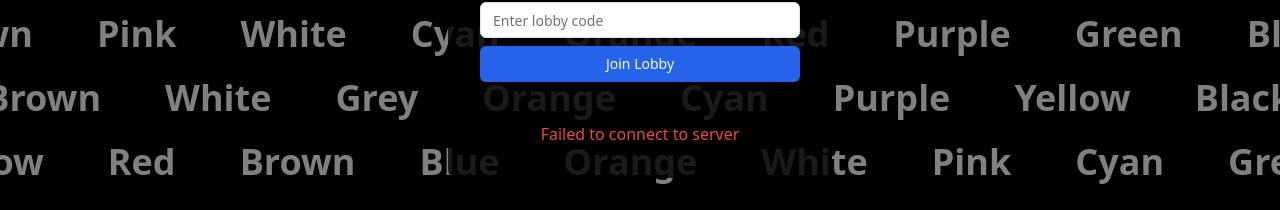
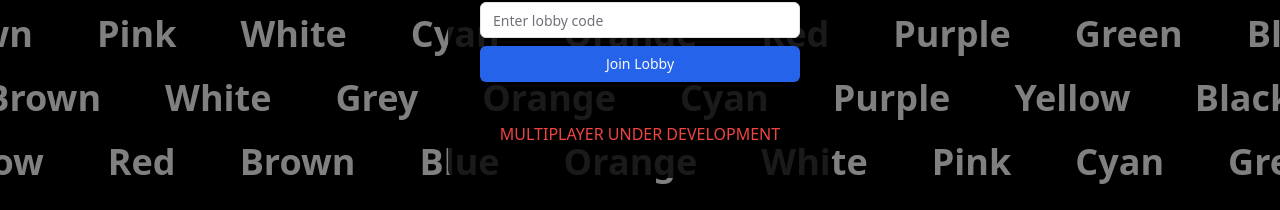
Before and after one commit to Andre-asn/stroopy, a React (Vite) app: page /versus in a window 1280 px wide. Shown: the part 434-644 px from the top of the page. Built offline with nearby package versions, Linux system fonts and the light colour scheme; no server answers.

Commit message:
Changed error text temporarily

```diff
--- a/src/pages/versus.tsx
+++ b/src/pages/versus.tsx
@@ -27,11 +27,10 @@ const Versus = () => {
         })
 
         newSocket.on('connect_error', () => {
-            setError('Failed to connect to server')
+            setError('MULTIPLAYER UNDER DEVELOPMENT')
             setIsConnecting(false)
         })
 
-        // Just return newSocket.close() since it automatically removes all listeners
         return () => {
             newSocket.close()
         }
```
